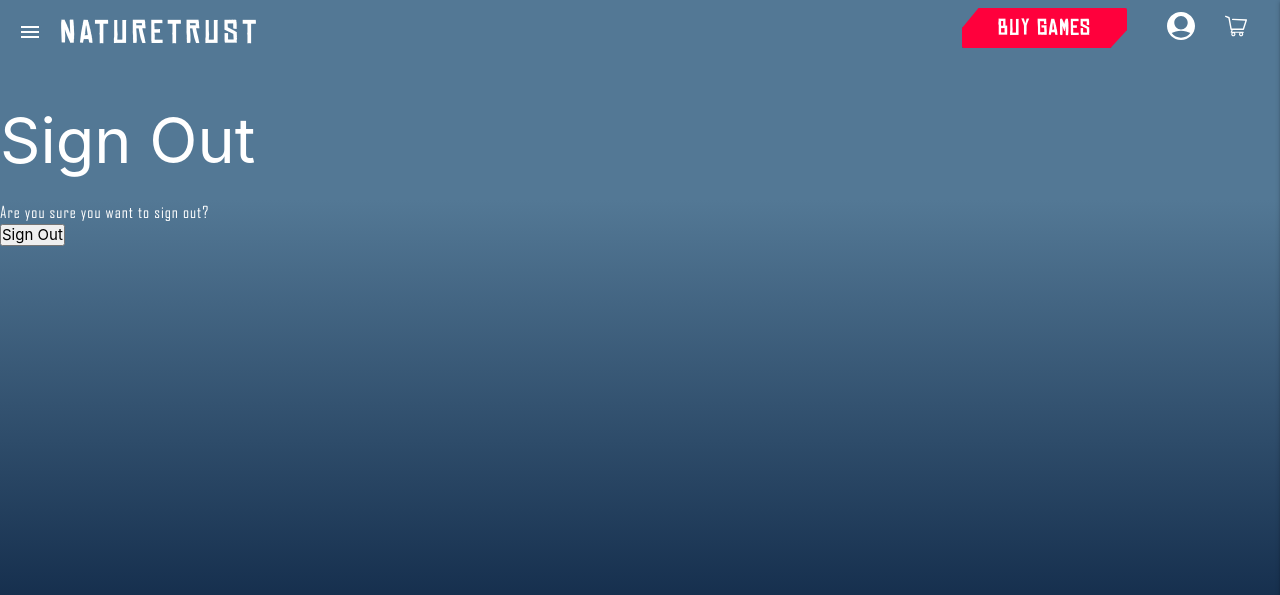
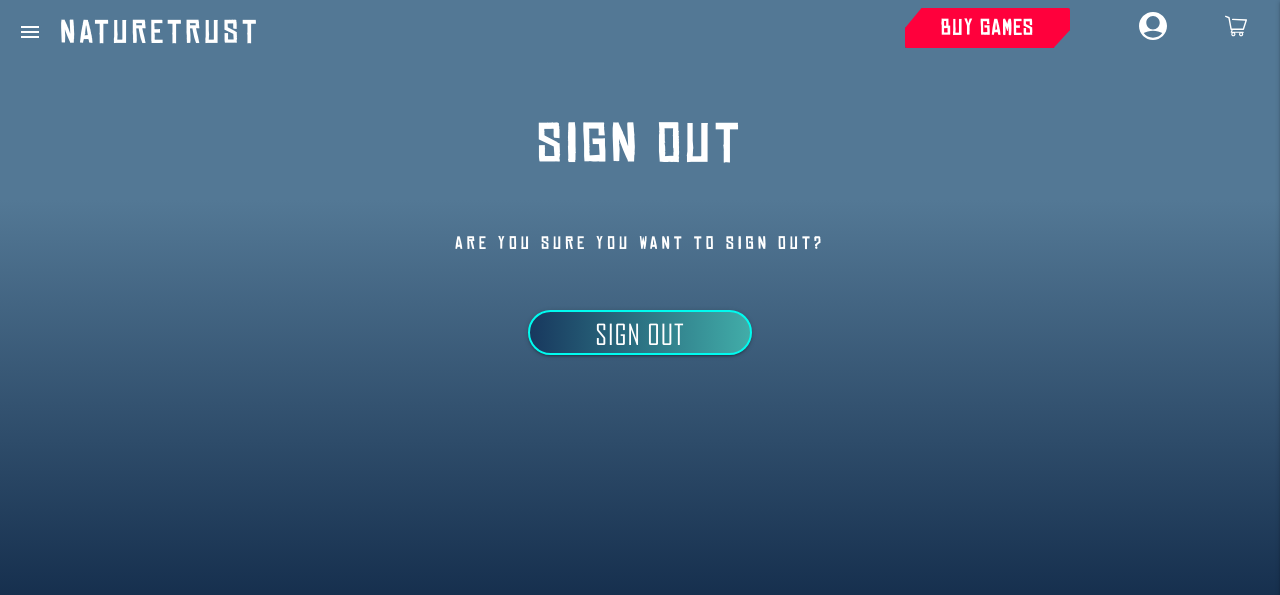
Before and after one commit to Code-Institute-Submissions/Code-Institute-Submissions-naturetrust_SepResub, a Django app: page /accounts/logout/ in a window 1280 px wide. Shown: the top 595 px of the page. Run offline with Django 3.2, Linux system fonts and the light colour scheme; the visitor is signed in with stand-in values (Sample User, id 1); parts of the project's set-up code (start-up, migrations or seed data) failed here and were passed over; some libraries are stand-ins or nearby versions.

Commit message:
Add dropdown to nav profile icon and update logout page

```diff
--- a/static/js/materialize.js
+++ b/static/js/materialize.js
@@ -21,4 +21,11 @@ $(document).ready(function () {
         opacity: 0.8,
         endingTop: '45%',
     });
+
+    // Initialize dropdown
+    $('.dropdown-trigger').dropdown({
+        aligment: 'right',
+        coverTrigger: false,
+        constrainWidth: false,
+    });
 });
--- a/templates/allauth/account/logout.html
+++ b/templates/allauth/account/logout.html
@@ -5,16 +5,26 @@
 {% block head_title %}{% trans "Sign Out" %}{% endblock %}
 
 {% block content %}
-<h1>{% trans "Sign Out" %}</h1>
+<h2 class="title center my-5">{% trans "Sign Out" %}</h2>
 
-<p>{% trans 'Are you sure you want to sign out?' %}</p>
+<div class="row my-5">
+    <div class="col s12 center">
+        <h6 class="title">{% trans 'Are you sure you want to sign out?' %}</h6 class="title">
+    </div>
+</div>
 
 <form method="post" action="{% url 'account_logout' %}">
-  {% csrf_token %}
-  {% if redirect_field_value %}
-  <input type="hidden" name="{{ redirect_field_name }}" value="{{ redirect_field_value }}"/>
-  {% endif %}
-  <button type="submit">{% trans 'Sign Out' %}</button>
+    {% csrf_token %}
+    {% if redirect_field_value %}
+    <input type="hidden" name="{{ redirect_field_name }}" value="{{ redirect_field_value }}" />
+    {% endif %}
+    <div class="row">
+        <div class="col s12 center">
+            <button type="submit" class="primaryAction account-btn btn btn-cyan-rounded btn-cyan-linear-bg">
+                {% trans 'Sign Out' %}
+            </button>
+        </div>
+    </div>
 </form>
 
 
--- a/templates/base.html
+++ b/templates/base.html
@@ -44,7 +44,7 @@
                 <ul class="right">
                     <li class="games-btn"><a href="{% url 'games' %}" class="btn purchase-btn btn-folded-corners" id="nav-purchase-btn">Buy Games</a></li>
                     {% if request.user.is_authenticated %}
-                        <li><a href="{% url 'profile' %}"  style="max-height: 64px;">
+                        <li><a href="#!" data-target="profile-dropdown" class='dropdown-trigger center' style="width: 115px; max-height: 64px;;">
                             <img src="{{ MEDIA_URL }}icons/profile.svg" alt="User Profile icon" id="profile-icon">
                         </a></li>
                     {% else %}
@@ -58,6 +58,7 @@
                 </ul>
             </div>
         </nav>
+        <!-- Main sidenav -->
         <ul class="sidenav" id="sidenav-main">
             <li><a href="#!" class="sidenav-close"><i class="material-icons white-text">close</i></a></li>
             <li><h4 class="title">NatureTrust</h4></li>
@@ -66,6 +67,13 @@
             <li class="title"><a href="{% url 'adoptions' %}">Adoption Packs</a></li>
             <li class="title"><a href="#!">Contact Us</a></li>
         </ul>
+        <!-- Profile dropdown -->
+        <ul id='profile-dropdown' class='dropdown-content' style="background: #050A32;">
+            <li><a href="{% url 'profile' %}" class="center title">Profile</a></li>
+            <li class="divider" tabindex="-1"></li>
+            <li><a href="{% url 'account_logout' %}" class="center title">Sign Out</a></li>
+        </ul>
+        <!-- Shopping cart sidenav -->
         {% include 'includes/cart-nav.html' %}
     </header>
 
```
